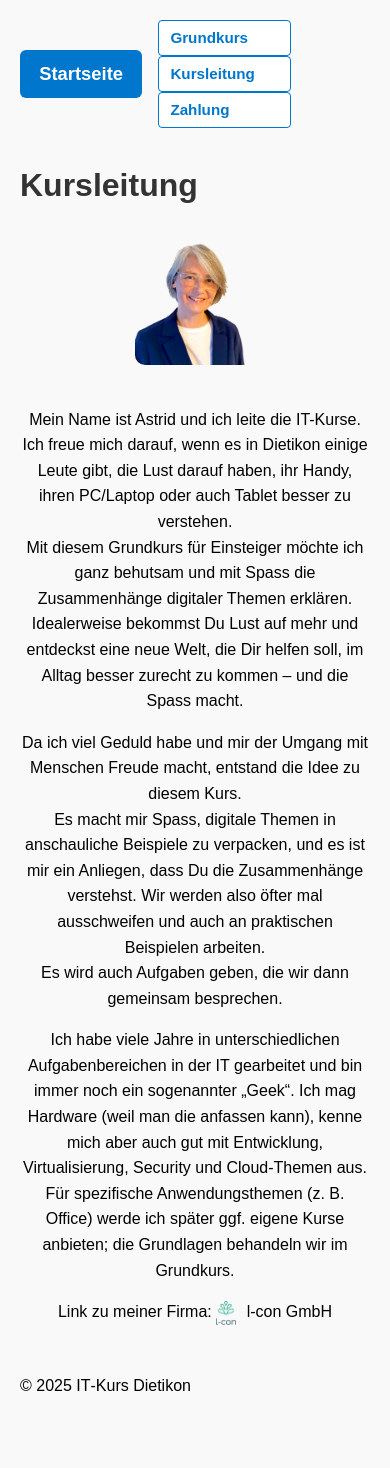
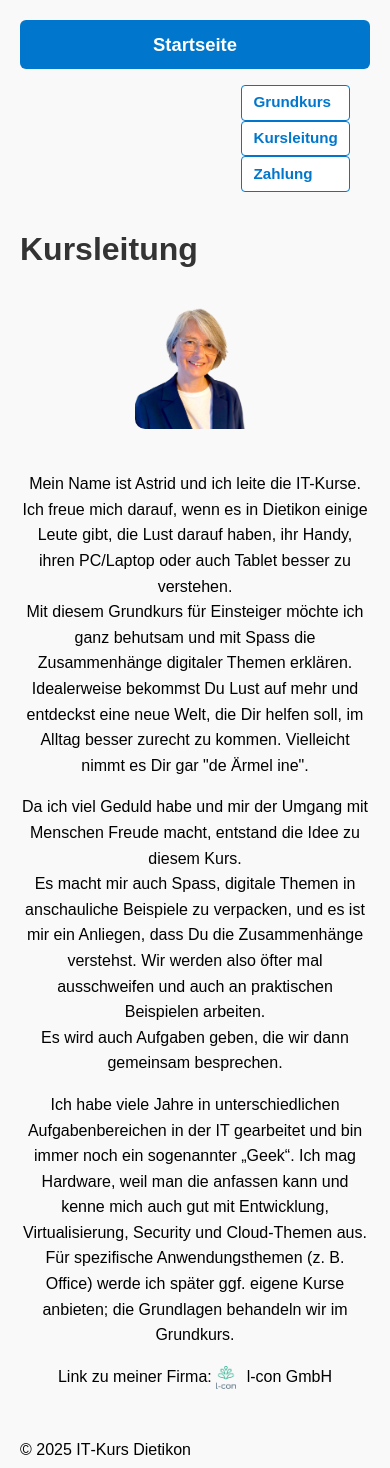
Before and after one commit to sasilanz/Dietipi-App, a Flask app: page /kursleitung in a window 390 px wide. Shown: the top 1468 px of the page. Before the commit the page ends 1391 px from the top, so only its background shows below. Run offline with Flask 3, Linux system fonts and the light colour scheme.

Commit message:
nav buttons untereinander im mobile view rechtsbündig

```diff
--- a/web/app/static/css/style.css
+++ b/web/app/static/css/style.css
@@ -259,15 +259,21 @@ form button, .anmelde-button {
     text-align: center;         /* Text zentriert */
   }
   /* Navigation im Mobile untereinander */
+  .nav-group {
+    flex-direction: column;
+    align-items: stretch;     /* lässt .nav über die volle Breite gehen */
+  }
   .nav {
     flex-direction: column;   /* Links untereinander stapeln */
-    align-items: stretch;     /* volle Breite nutzen */
+    align-items: flex-end;     /* Block rechts asrichten */
     gap: 0.6rem;
+    margin-left: auto; /* rechtsbündig */
+    padding-right: 20px;
   }
 
   .nav a {
     display: block;           /* jeder Link ein Block */
-    width: 100%;              /* volle Breite */
+    width: auto;              /* volle Breite */
     text-align: left;         /* Text linksbündig */
   }
 
--- a/web/app/templates/kursleitung.html
+++ b/web/app/templates/kursleitung.html
@@ -11,17 +11,17 @@
     <p>Mein Name ist Astrid und ich leite die IT-Kurse.
       Ich freue mich darauf, wenn es in Dietikon einige Leute gibt, die Lust darauf haben, ihr Handy, ihren PC/Laptop oder auch Tablet besser zu verstehen.<br>
       Mit diesem Grundkurs für Einsteiger möchte ich ganz behutsam und mit Spass die Zusammenhänge digitaler Themen erklären.<br>
-      Idealerweise bekommst Du Lust auf mehr und entdeckst eine neue Welt, die Dir helfen soll, im Alltag besser zurecht zu kommen – und die Spass macht.
+      Idealerweise bekommst Du Lust auf mehr und entdeckst eine neue Welt, die Dir helfen soll, im Alltag besser zurecht zu kommen. Vielleicht nimmt es Dir gar "de Ärmel ine".
     </p>
 
     <p>Da ich viel Geduld habe und mir der Umgang mit Menschen Freude macht, entstand die Idee zu diesem Kurs.<br>
-      Es macht mir Spass, digitale Themen in anschauliche Beispiele zu verpacken, und es ist mir ein Anliegen, dass Du die Zusammenhänge verstehst.
+      Es macht mir auch Spass, digitale Themen in anschauliche Beispiele zu verpacken, und es ist mir ein Anliegen, dass Du die Zusammenhänge verstehst.
       Wir werden also öfter mal ausschweifen und auch an praktischen Beispielen arbeiten.<br>
       Es wird auch Aufgaben geben, die wir dann gemeinsam besprechen.
     </p>
 
     <p>Ich habe viele Jahre in unterschiedlichen Aufgabenbereichen in der IT gearbeitet und bin immer noch ein sogenannter „Geek“.
-      Ich mag Hardware (weil man die anfassen kann), kenne mich aber auch gut mit Entwicklung, Virtualisierung, Security und Cloud-Themen aus.<br>
+      Ich mag Hardware, weil man die anfassen kann und kenne mich auch gut mit Entwicklung, Virtualisierung, Security und Cloud-Themen aus.<br>
       Für spezifische Anwendungsthemen (z. B. Office) werde ich später ggf. eigene Kurse anbieten; die Grundlagen behandeln wir im Grundkurs.
     </p>
 
```
